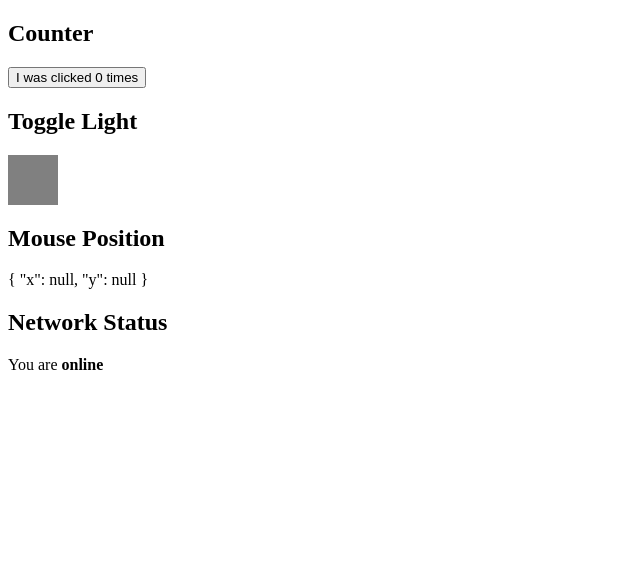
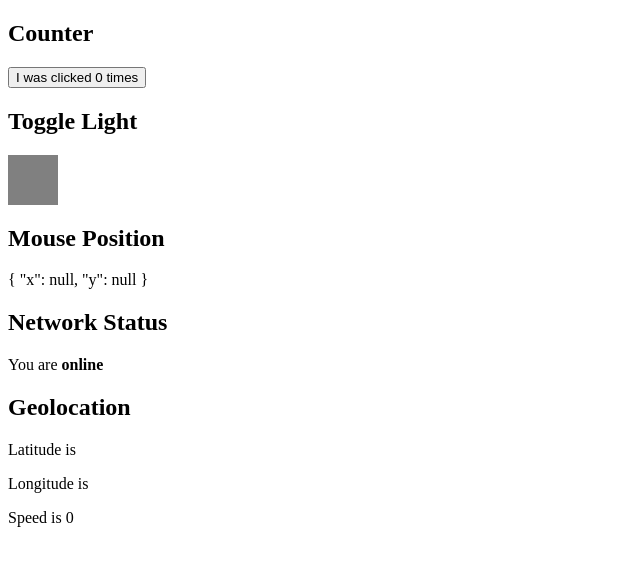
Before and after one commit to enginbulut/react-hooks-intro, a React (Create React App) app: page / in a window 1280 px wide. Shown: the top 566 px of the page, without its empty margins (0-640 px from the left). Built offline with nearby package versions, Linux system fonts and the light colour scheme; no server answers.

Commit message:
cleaning up listeners without a supportive API

```diff
--- a/src/App.js
+++ b/src/App.js
@@ -1,26 +1,50 @@
 import React, { useState, useEffect } from "react";
+
+const initialLocationState = {
+  latitude: null,
+  longitude: null,
+  speed: null
+};
 
 const App = () => {
   const [count, setCount] = useState(0);
   const [isOn, setIsOn] = useState(false);
   const [mousePosition, setMousePosition] = useState({ x: null, y: null });
   const [status, setStatus] = useState(navigator.onLine);
+  const [{ latitude, longitude, speed }, setLocation] = useState(
+    initialLocationState
+  );
 
+  let mounted = true;
   useEffect(
     () => {
       document.title = `You have clicked ${count} times`;
       window.addEventListener("mousemove", handleMouseMove);
       window.addEventListener("online", handleOnline);
       window.addEventListener("offline", handleOffline);
+      navigator.geolocation.getCurrentPosition(handleGeolocation);
+      const watchId = navigator.geolocation.watchPosition(handleGeolocation);
 
       return () => {
         window.removeEventListener("mousemove", handleMouseMove);
         window.removeEventListener("online", handleOnline);
         window.removeEventListener("offline", handleOffline);
+        navigator.geolocation.clearWatch(watchId);
+        mounted = false;
       };
     },
     [count]
   );
+
+  const handleGeolocation = event => {
+    if (mounted) {
+      setLocation({
+        latitude: event.coords.latitude,
+        longitude: event.coords.longitude,
+        speed: event.coords.speed
+      });
+    }
+  };
 
   const handleOnline = () => {
     setStatus(true);
@@ -68,6 +92,11 @@
       <p>
         You are <strong>{status ? "online" : "offline"}</strong>
       </p>
+
+      <h2>Geolocation</h2>
+      <p>Latitude is {latitude}</p>
+      <p>Longitude is {longitude}</p>
+      <p>Speed is {speed ? speed : "0"}</p>
     </React.Fragment>
   );
 };
```
